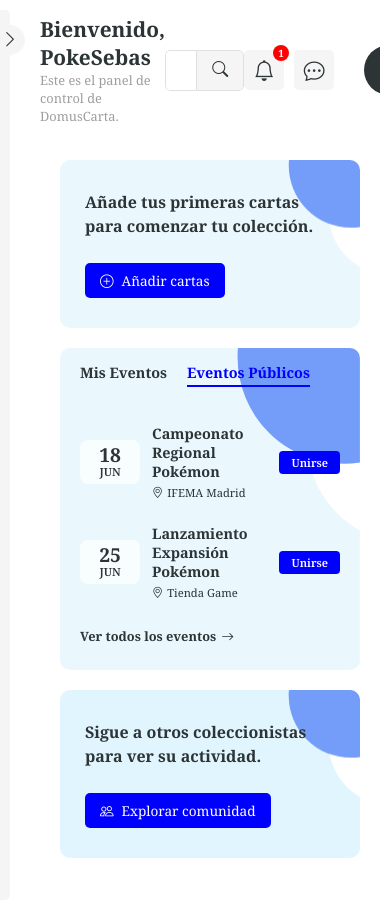
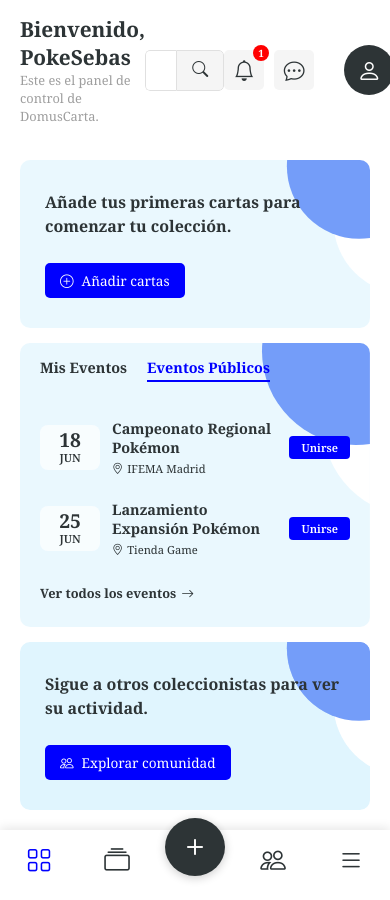
Before and after one commit to arysweb/domus, a PHP site: page /dashboard/index.php in a window 390 px wide. Run offline with PHP 8.4, Linux system fonts and the light colour scheme; a user stored in the database is signed in; data comes from the database, SQL or seed files in the repository; data that the repository does not hold is empty.

Commit message:
1.5.4
mobile dashboard implementation

```diff
--- a/css/global.css
+++ b/css/global.css
@@ -193,9 +193,7 @@ body {
     max-width: 400px;
 }
 
-.mobile-nav-item {
-    margin-bottom: 20px;
-}
+
 
 .mobile-nav-link {
     color: var(--white);
--- a/dashboard/css/dashboard.css
+++ b/dashboard/css/dashboard.css
@@ -1066,6 +1066,199 @@ body {
  * Mobile: 400px
  */
 
+/* Right Sidebar Desktop/Mobile Containers */
+.mobile-right-sidebar {
+    display: none; /* Hidden by default on desktop */
+}
+
+.desktop-right-sidebar {
+    display: block; /* Shown by default on desktop */
+}
+
+/* Mobile Bottom Navigation */
+.mobile-bottom-nav {
+    display: none; /* Hidden by default, shown in media query */
+    position: fixed;
+    bottom: 0;
+    left: 0;
+    width: 100%;
+    height: 60px;
+    background-color: var(--white);
+    box-shadow: 0 -2px 10px rgba(0, 0, 0, 0.1);
+    z-index: 1000;
+    padding: 0;
+}
+
+.mobile-nav-items {
+    display: flex;
+    justify-content: space-around;
+    align-items: center;
+    height: 100%;
+    width: 100%;
+}
+
+.mobile-nav-item {
+    display: flex;
+    flex-direction: column;
+    align-items: center;
+    justify-content: center;
+    color: var(--dracula);
+    text-decoration: none;
+    font-size: 0.7rem;
+    padding: 0;
+    width: 25%;
+    position: relative;
+    height: 100%;
+}
+
+.mobile-nav-item i {
+    font-size: 1.6rem;
+}
+
+.mobile-nav-item.active {
+    color: var(--blue);
+}
+
+/* Center Plus Button */
+.mobile-nav-plus {
+    margin-top: -25px;
+    z-index: 10;
+}
+
+.plus-button-circle {
+    width: 60px;
+    height: 60px;
+    background-color: var(--dracula);
+    border-radius: 50%;
+    display: flex;
+    align-items: center;
+    justify-content: center;
+    margin-bottom: 2px;
+    box-shadow: 0 2px 10px rgba(0, 0, 0, 0.2);
+}
+
+.mobile-nav-plus i {
+    color: white;
+    font-size: 2rem;
+    margin: 0;
+}
+
+.mobile-nav-plus span {
+    margin-top: 6px;
+    font-size: 0.65rem;
+}
+
+/* Mobile Menu Toggle Button - Removed as it's redundant with the bottom nav menu button */
+
+@media (max-width: 1200px) {
+    /* Main container adjustments */
+    .dashboard-container {
+        width: 100%;
+        height: 100vh;
+        margin: 0;
+        border-radius: 0;
+        display: flex;
+        flex-direction: column;
+    }
+
+    /* Sidebar adjustments */
+    .sidebar {
+        position: fixed;
+        z-index: 1002; /* Much higher than overlay */
+        height: 100vh;
+        margin: 0;
+        transform: translateX(-100%);
+        transition: transform 0.3s ease;
+        width: 80%;
+        max-width: 300px;
+        overflow-y: auto; /* Enable scrolling for sidebar content */
+        padding-bottom: 80px; /* Add padding to prevent content from being hidden under mobile nav */
+    }
+
+    .sidebar.expanded {
+        transform: translateX(0);
+    }
+
+    /* Hide sidebar toggle button */
+    .sidebar-toggle {
+        display: none;
+    }
+
+    /* Main content adjustments */
+    .main-content {
+        margin-left: 0;
+        width: 100%;
+        padding-bottom: 70px; /* Space for bottom nav */
+    }
+
+    .main-content-area {
+        width: 100%;
+        box-sizing: border-box;
+        margin-right: 0;
+    }
+
+    /* Right sidebar adjustments */
+    .mobile-right-sidebar {
+        display: block;
+        width: 100%;
+        margin: 0 0 15px 0;
+        padding: 10px;
+    }
+
+    .desktop-right-sidebar {
+        display: none;
+    }
+
+    /* Show mobile navigation */
+    .mobile-bottom-nav {
+        display: block;
+    }
+
+    /* Overlay when sidebar is open */
+    .sidebar-overlay {
+        display: none;
+        position: fixed;
+        top: 0;
+        left: 0;
+        width: 100%;
+        height: 100%;
+        background-color: rgba(0, 0, 0, 0.2);
+        z-index: 1000; /* Just below the sidebar */
+    }
+
+    .sidebar-overlay.active {
+        display: block;
+    }
+
+    /* Adjust card layouts */
+    .collection-card,
+    .events-card,
+    .social-card,
+    .collection-info,
+    .social-activity-card {
+        margin-bottom: 15px;
+        width: 100%;
+        max-width: none;
+        box-sizing: border-box;
+    }
+
+    /* Make sure all card content is also full width */
+    .dashboard-sidebar {
+        width: 100%;
+        padding: 0;
+    }
+
+    .mobile-right-sidebar {
+        padding: 0;
+    }
+
+    /* Remove max-width from empty states */
+    .empty-collection-content, .empty-social-content {
+        max-width: none;
+        width: 100%;
+    }
+}
+
 @media (max-width: 750px) {
     .dashboard-container {
         width: 100%;
--- /dev/null
+++ b/dashboard/includes/mobile-nav.php
@@ -0,0 +1,35 @@
+<?php
+/**
+ * DomusCarta Mobile Navigation
+ * Mobile bottom navigation bar for responsive design
+ */
+?>
+<!-- Mobile Bottom Navigation -->
+<div class="mobile-bottom-nav">
+    <div class="mobile-nav-items">
+        <a href="index.php" class="mobile-nav-item <?php echo ($active_page == 'dashboard') ? 'active' : ''; ?>">
+            <i class="bi bi-grid"></i>
+        </a>
+        <a href="collection.php" class="mobile-nav-item <?php echo ($active_page == 'collection') ? 'active' : ''; ?>">
+            <i class="bi bi-collection"></i>
+        </a>
+
+        <!-- Center Plus Button -->
+        <a href="add-card.php" class="mobile-nav-item mobile-nav-plus">
+            <div class="plus-button-circle">
+                <i class="bi bi-plus"></i>
+            </div>
+        </a>
+
+        <a href="find-users.php" class="mobile-nav-item <?php echo ($active_page == 'find-users') ? 'active' : ''; ?>">
+            <i class="bi bi-people"></i>
+        </a>
+        <a href="#" class="mobile-nav-item" id="mobileMenuToggle">
+            <i class="bi bi-list"></i>
+        </a>
+    </div>
+</div>
+
+<!-- Floating menu button removed as it's redundant with the bottom nav menu button -->
+
+<!-- Sidebar Overlay moved to index.php -->
--- a/dashboard/index.php
+++ b/dashboard/index.php
@@ -38,22 +38,34 @@ $active_page = 'dashboard';
     <div class="dashboard-container">
         <?php include 'includes/sidebar.php'; ?>
 
+        <!-- Sidebar Overlay removed -->
+
         <!-- Main Content -->
         <div class="main-content">
             <?php include 'includes/topbar.php'; ?>
 
             <!-- Dashboard Content -->
             <div class="dashboard-content">
+                <!-- Mobile Right Sidebar (hidden on desktop) -->
+                <div class="mobile-right-sidebar">
+                    <?php include 'includes/right-sidebar.php'; ?>
+                </div>
+
                 <!-- Main Content Area -->
                 <div class="main-content-area">
                     <!-- Dashboard content will go here -->
                 </div>
 
-                <!-- Include Right Sidebar -->
-                <?php include 'includes/right-sidebar.php'; ?>
+                <!-- Desktop Right Sidebar (hidden on mobile) -->
+                <div class="desktop-right-sidebar">
+                    <?php include 'includes/right-sidebar.php'; ?>
+                </div>
             </div>
         </div>
     </div>
+
+    <!-- Include Mobile Navigation -->
+    <?php include 'includes/mobile-nav.php'; ?>
 
     <!-- Dropdown Menu (outside of card structure) -->
     <div class="dropdown-menu" id="dropdownMenu">
@@ -66,5 +78,6 @@ $active_page = 'dashboard';
 
     <!-- Include dashboard JavaScript -->
     <script src="js/dashboard.js"></script>
+    <script src="js/mobile-nav.js"></script>
 </body>
 </html>
--- /dev/null
+++ b/dashboard/js/mobile-nav.js
@@ -0,0 +1,41 @@
+/**
+ * DomusCarta Mobile Navigation
+ * Handles mobile sidebar toggle and navigation
+ */
+
+document.addEventListener('DOMContentLoaded', function() {
+    // Get elements
+    const sidebar = document.getElementById('sidebar');
+    const mobileMenuToggle = document.getElementById('mobileMenuToggle');
+
+    // Function to toggle sidebar
+    function toggleSidebar() {
+        sidebar.classList.toggle('expanded');
+        document.body.classList.toggle('sidebar-open');
+    }
+
+    // Add click event listener for mobile menu toggle
+    if (mobileMenuToggle) {
+        mobileMenuToggle.addEventListener('click', function(e) {
+            e.preventDefault();
+            toggleSidebar();
+        });
+    }
+
+    // Close sidebar when pressing Escape key
+    document.addEventListener('keydown', function(e) {
+        if (e.key === 'Escape' && sidebar.classList.contains('expanded')) {
+            toggleSidebar();
+        }
+    });
+
+    // Handle window resize
+    window.addEventListener('resize', function() {
+        // If window width is greater than 1200px and sidebar is open, close it
+        if (window.innerWidth > 1200 && sidebar.classList.contains('expanded')) {
+            sidebar.classList.remove('expanded');
+            sidebarOverlay.classList.remove('active');
+            document.body.classList.remove('sidebar-open');
+        }
+    });
+});
```
